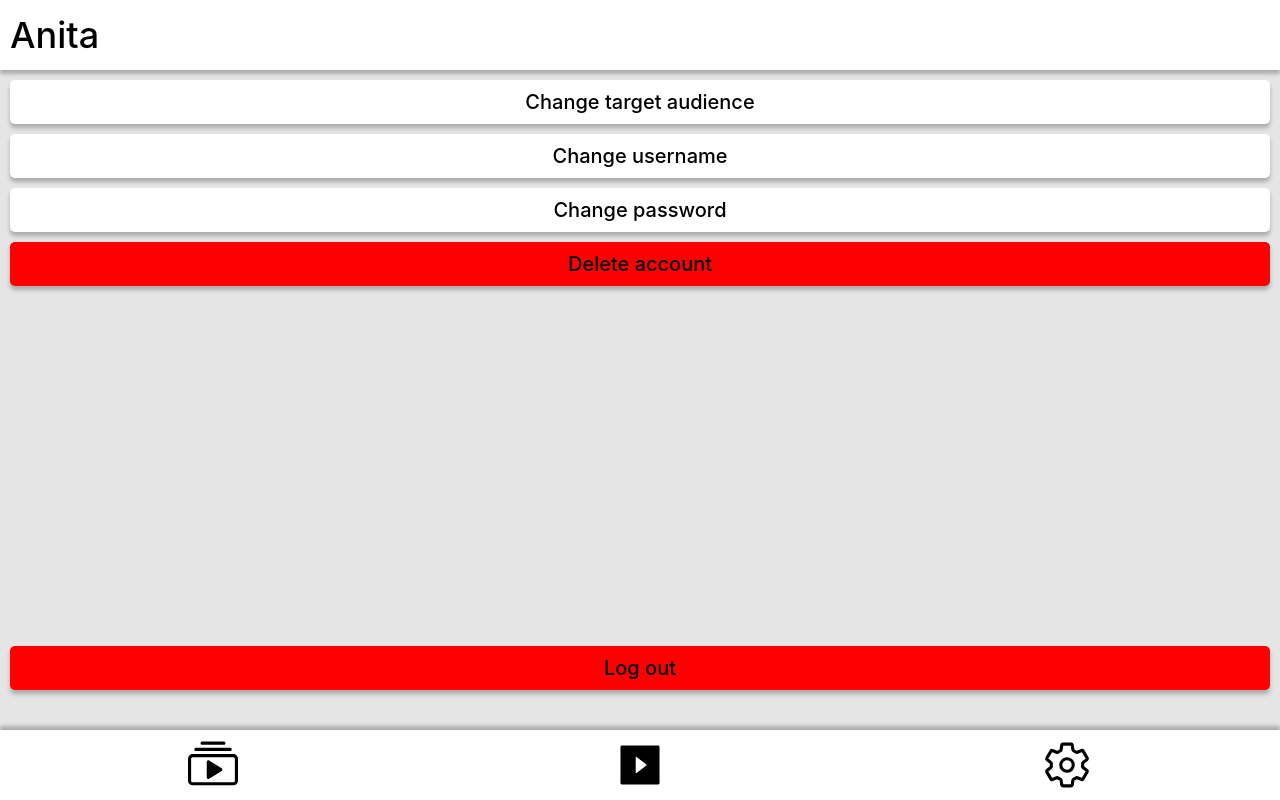
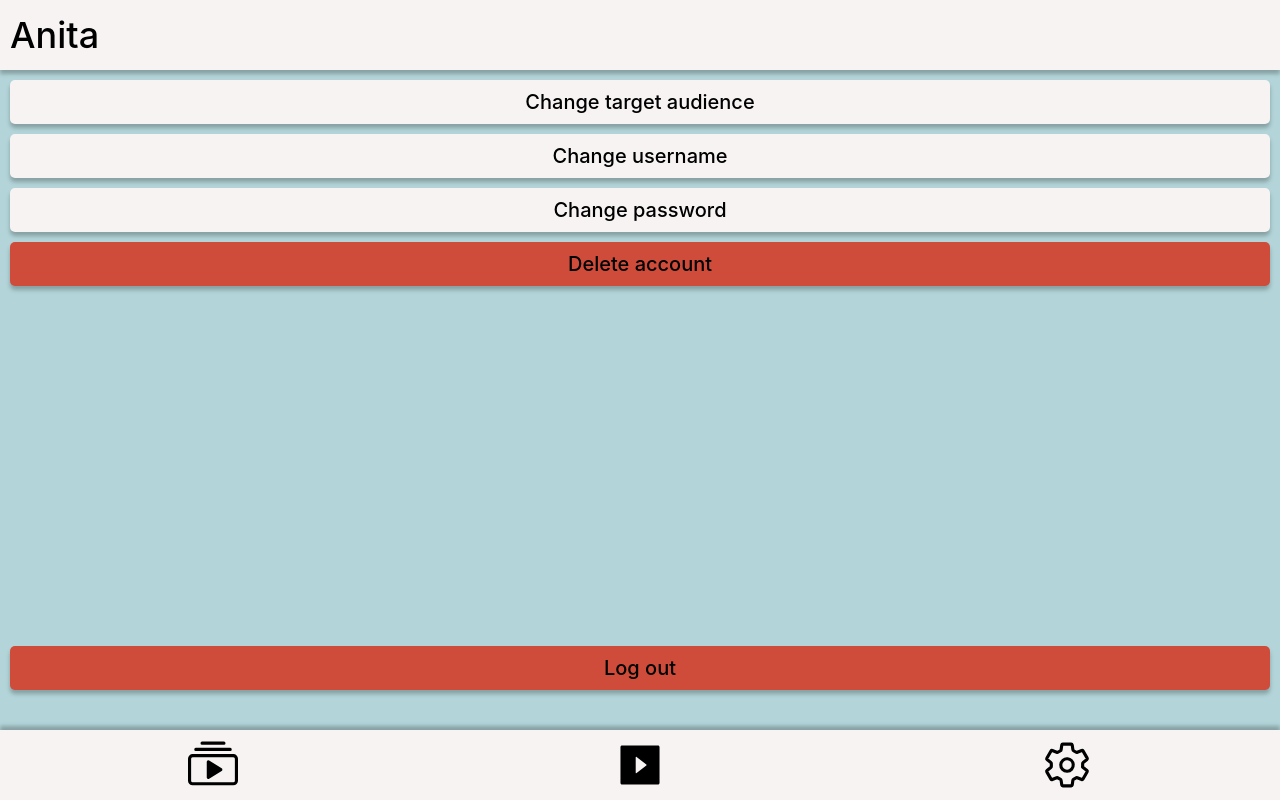
Before and after one commit to Inn0/telercise-frontend, a React (Create React App) app: page /settings in a window 1280 px wide. Built offline with nearby package versions, Linux system fonts and the light colour scheme.

Commit message:
added color scheme

```diff
--- a/src/App.css
+++ b/src/App.css
@@ -1,6 +1,6 @@
 :root {
-    --primary-color: #FFFFFF;
-    --background-color: #e5e5e5;
+    --primary-color: #F7F3F3;
+    --background-color: #B3D5D9;
     --text-color: black;
 
     user-select: none;
--- a/src/components/categoryItem.css
+++ b/src/components/categoryItem.css
@@ -20,4 +20,5 @@
     width: 70px;
     height: 70px;
     margin: 10px;
+    color: #264653;
 }
--- a/src/components/settingsListItem.js
+++ b/src/components/settingsListItem.js
@@ -3,7 +3,7 @@ import './settingsListItem.css';
 
 function SettingsListItem(props) {
     return (
-        <div className="settingsListItemContainer" style={{backgroundColor: props.isRed ? 'red' : 'var(--primary-color)'}} onClick={() => props.toggle()}>
+        <div className="settingsListItemContainer" style={{backgroundColor: props.isRed ? '#CF4C3B' : 'var(--primary-color)'}} onClick={() => props.toggle()}>
             <p className="settingsListItemTitle">{props.title}</p>
         </div>
     );
```
